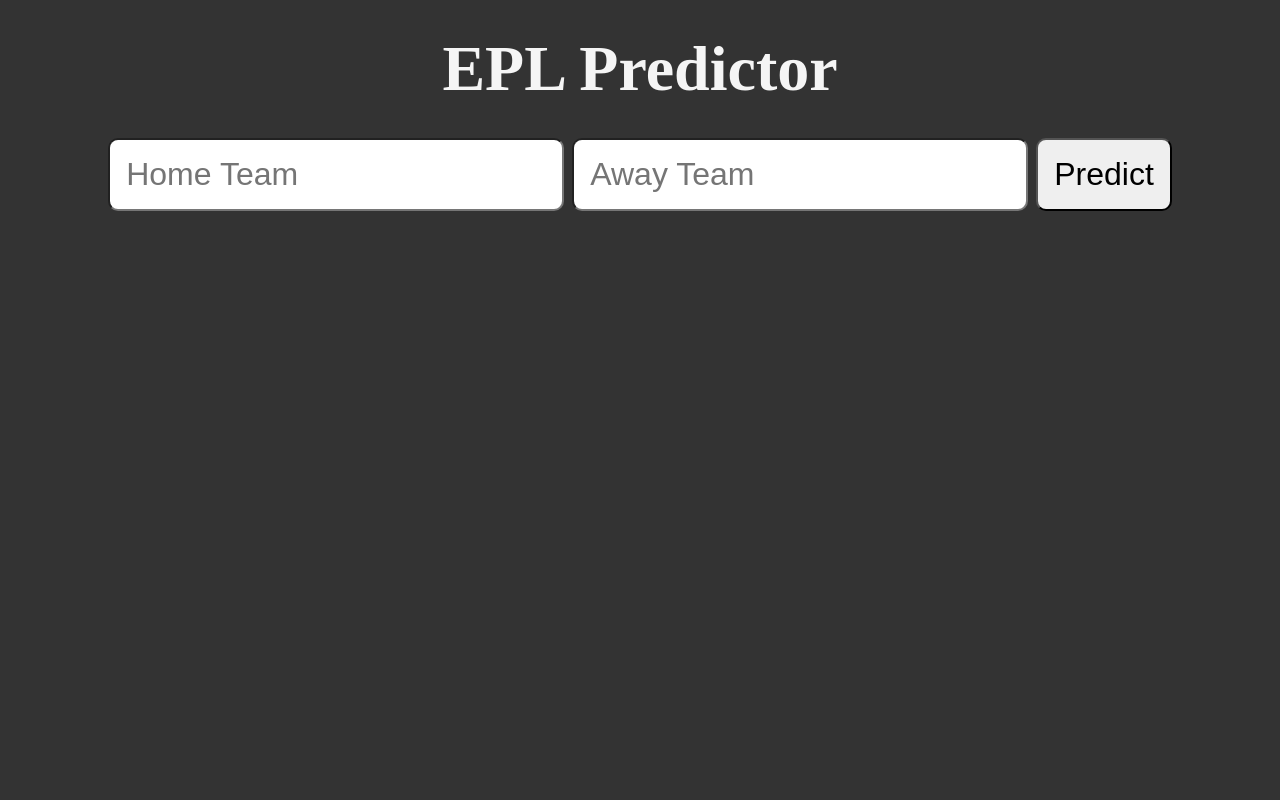
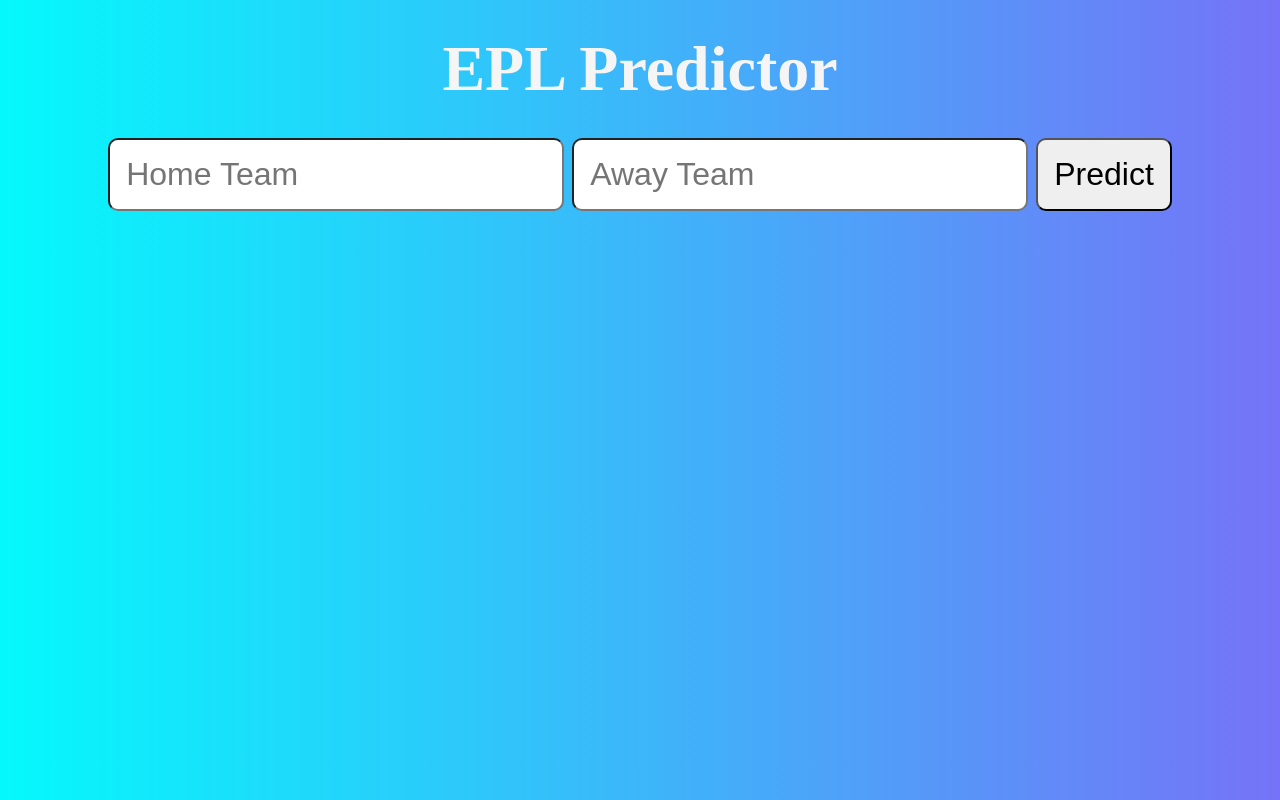
Before and after one commit to agliucci/EPLPredictor, a Flask app: page / in a window 1280 px wide. Run offline with Flask 3, Linux system fonts and the light colour scheme; parts of the project's set-up code (start-up, migrations or seed data) failed here and were passed over.

Commit message:
Changed background color

```diff
--- a/app.py
+++ b/app.py
@@ -87,7 +87,8 @@ def predict():
             predicted_outcome = away_team + " Win"
         if home_team and away_team not in df:
             return render_template('index.html', prediction_text="Please enter valid teams", prediction_made=True)
-        return render_template('index.html', prediction_text=f"Predicted Outcome: {predicted_outcome}", prediction_made=True)
+        else:
+            return render_template('index.html', prediction_text=f"Predicted Outcome: {predicted_outcome}", prediction_made=True)
 
     return render_template('index.html')
 
--- a/static/styles/style.css
+++ b/static/styles/style.css
@@ -6,7 +6,7 @@
 
 body {
     padding: 2rem;
-    background-color: #333;
+    background: linear-gradient(to right, #04F9FC, #7573F7);
     color: whitesmoke;
     min-height: 100vh;
     display: flex;
@@ -14,6 +14,7 @@ body {
     align-items: center;
     gap: 2rem;
     font-size: 2rem;
+
 }
 
 input, button {
```
